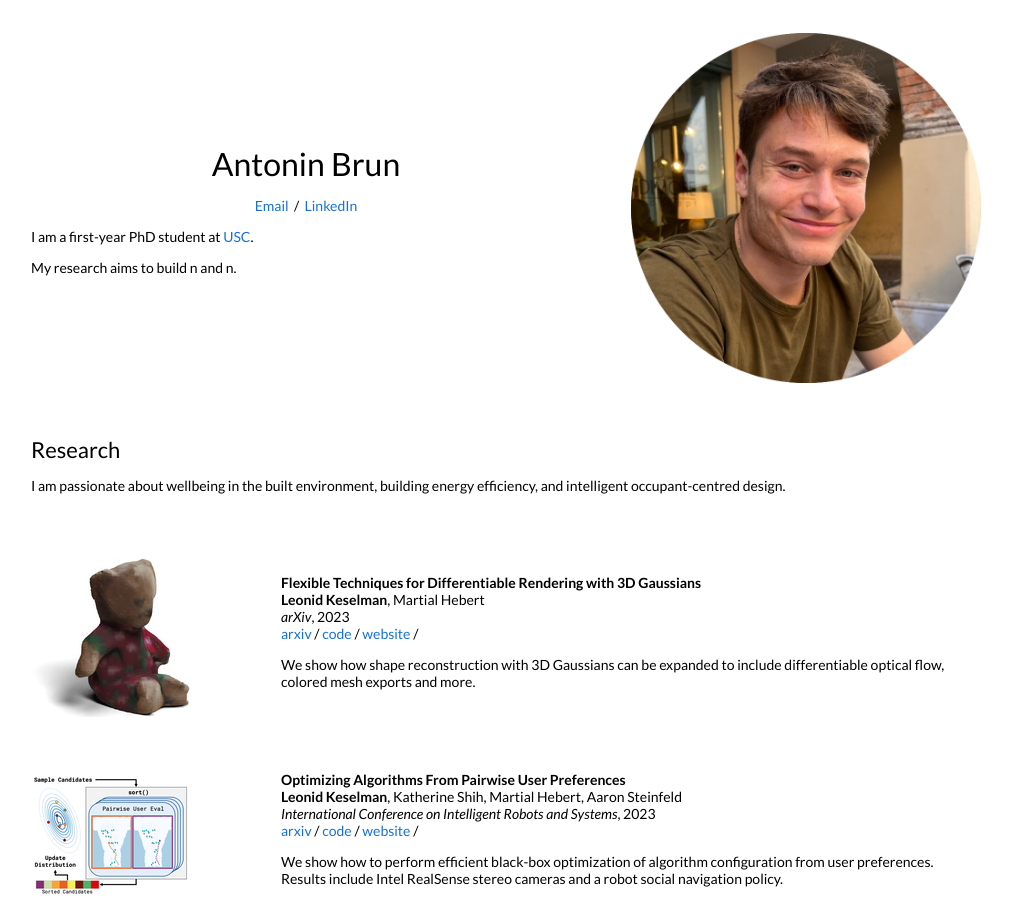
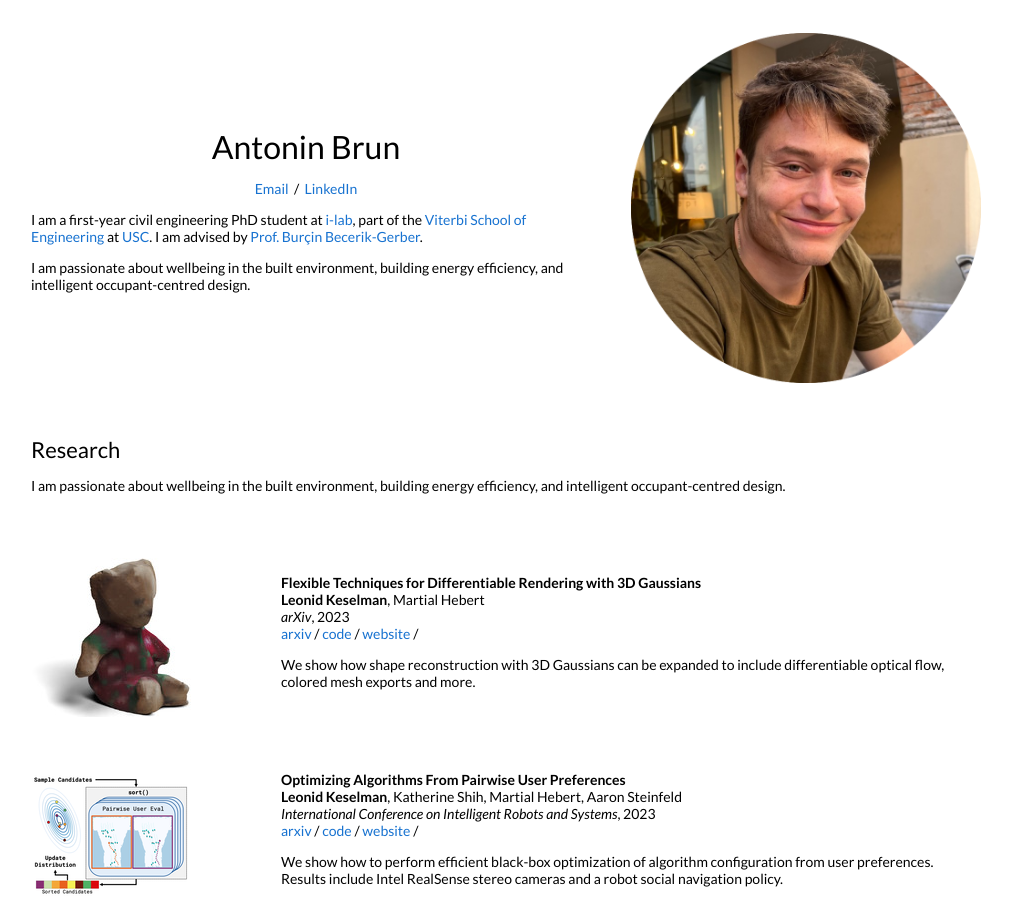
Before and after one commit to antoninbrun/antoninbrun.github.io, a Jekyll site: the page built from _posts/2023-08-28-3dgaussians.markdown, in a window 1280 px wide and 900 px high. Shown: the whole window, without its empty margins (134-1146 px from the left). Built offline with Jekyll 4.4.1, drawn with Linux system fonts in a browser that asks for light colours.

Commit message:
Update default.html

```diff
--- a/_layouts/default.html
+++ b/_layouts/default.html
@@ -41,10 +41,10 @@
                 <a href="https://www.linkedin.com/in/antoninbrun"> LinkedIn </a>
               </p>
               <p>
-                I am a first-year PhD student at <a href="https://www.usc.edu/"> USC</a>.
+                I am a first-year civil engineering PhD student at <a href="https://www.i-lab.usc.edu/"> i-lab</a>, part of the <a href="https://viterbischool.usc.edu/"> Viterbi School of Engineering</a> at <a href="https://www.usc.edu/"> USC</a>. I am advised by <a href="https://www.i-lab.usc.edu/current-researchers"> Prof. Burçin Becerik-Gerber</a>.
               </p>
               <p>
-                My research aims to build n and n.
+                I am passionate about wellbeing in the built environment, building energy efficiency, and intelligent occupant-centred design.
               </p>
 
             </td>
```
